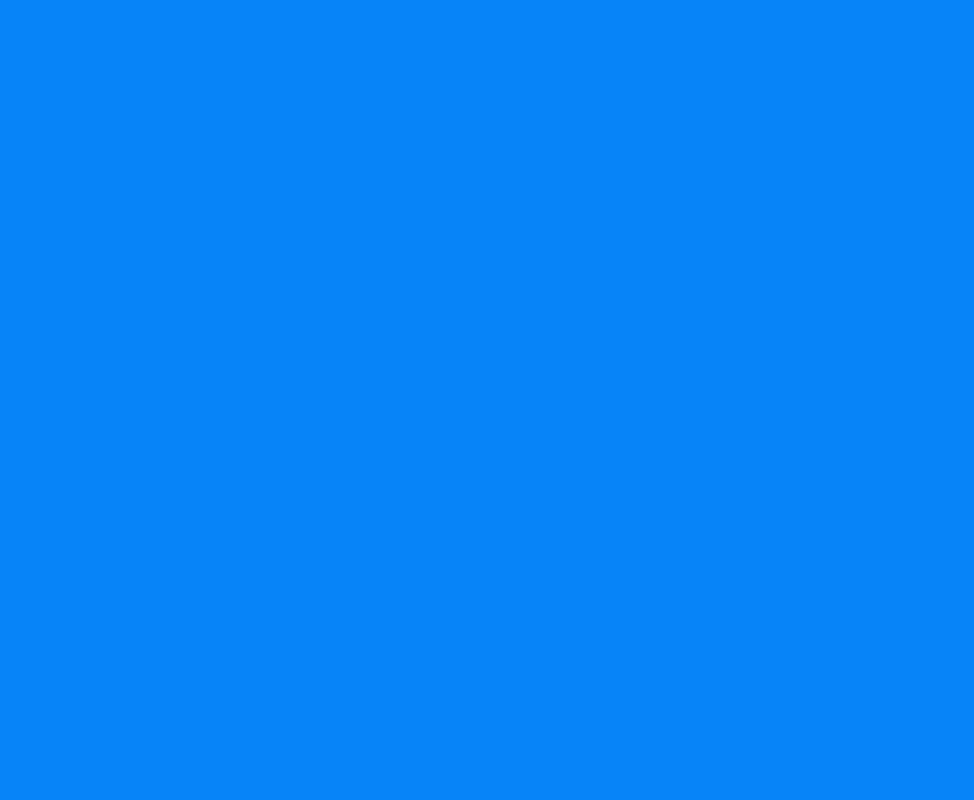
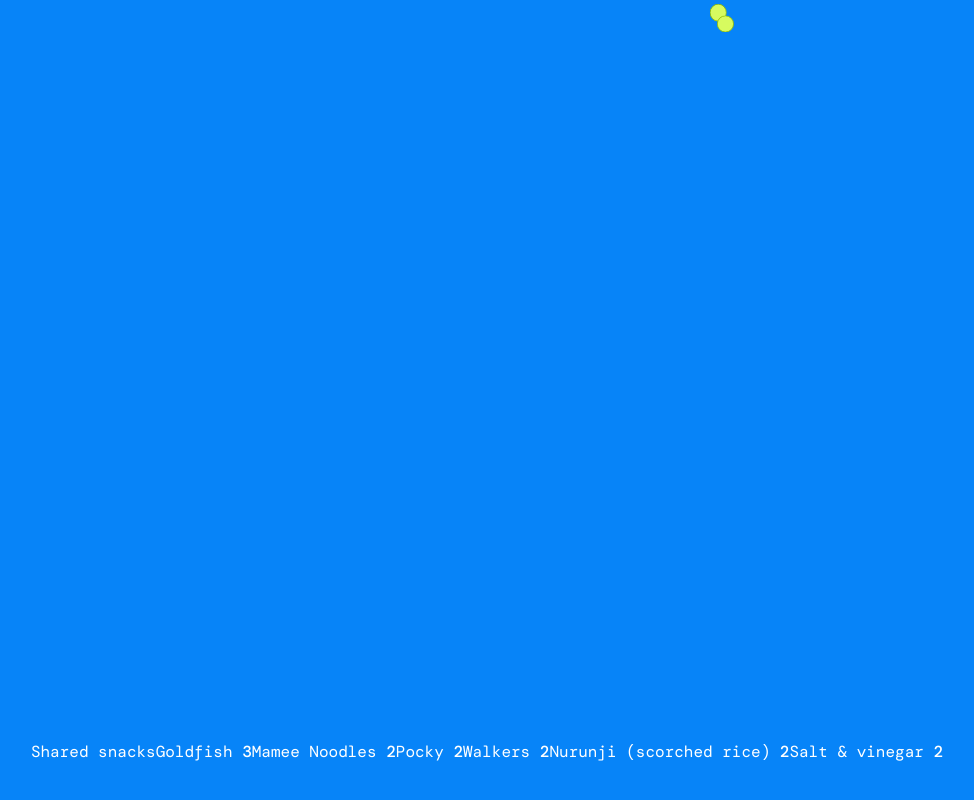
Before and after one commit to charlotteip8/snack, a React (Vite) app: page / in a window 1280 px wide. Shown: the part 1018-1818 px from the top of the page, without its empty margins (153-1127 px from the left). Before the commit the page ends 800 px from the top, so only its background shows below. Built offline with nearby package versions, Linux system fonts and the light colour scheme; the HTML template or start-up script is replaced by a standard one; a web font is replaced by a local one.

Commit message:
update connections

```diff
--- a/src/App.tsx
+++ b/src/App.tsx
@@ -23,9 +23,9 @@ const spots: SnackSpot[] = [
   {
     name: "Sean",
     city: "Vancouver, Canada",
-    snack: "Instant Noodles",
-    note: "Instant Noodles: Secretly eating instant noodles when my parents were not home because they wouldn’t let me",
-    images: [BASE + "assets/848df.png"],
+    snack: "Instant Noodles, Pocky",
+    note: "Instant Noodles: Secretly eating instant noodles when my parents were not home because they wouldn’t let me\nPocky: Going to T&T supermarket with my mom and getting all the pocky flavours",
+    images: [BASE + "assets/848df.png", BASE + "assets/cc873.png"],
     grocery: "T&T Supermarket",
     x: 12.86,
     y: 27.65,
@@ -34,7 +34,7 @@ const spots: SnackSpot[] = [
   {
     name: "Cara",
     city: "Washington, USA",
-    snack: "고래밥 Gorae Bap, Kancho",
+    snack: "고래밥 Gorae bap, Kancho",
     note: "Gorae Bap: Everyone we go on a flight these were like my airplane snacks and I liked traveling so every time I travel I think of goraebap\nKancho: They have fun characters in their chocolate biscuit thing",
     images: [BASE + "assets/72408.png", BASE + "assets/3be4c.png"],
     imageAlts: ["Orion Gorae Bap whale-shaped crackers", "Lotte Kancho chocolate biscuits"],
@@ -73,7 +73,7 @@ const spots: SnackSpot[] = [
   {
     name: "Melody",
     city: "California, USA",
-    snack: "萨其马 (brick with brown sugar syrup)",
+    snack: "萨其马 (funnel cake brick with brown sugar syrup)",
     note: "Funnel Cake: plastic stuck on the snack. picking the plastic film off the snack",
     images: [BASE + "assets/34c14.png"],
     imageAlts: ["Sachima funnel-cake snack with brown sugar syrup"],
@@ -112,7 +112,7 @@ const spots: SnackSpot[] = [
   {
     name: "Nate",
     city: "Georgia, USA",
-    snack: "Bin Bin Rice Cracker, Chocolate Nutella Bun",
+    snack: "Bin Bin Rice Cracker, Chocolate Nutella Bun from a Taiwanese bakery",
     note: "Bin Bin Rice Cracker: Eating a bunch of these while lying on the floor when i was a child\nChocolate Nutella Bun: Ate this for many years while having a nut allergy, but when I was in high school, my aunt finally told me there was nutella inside.",
     images: [BASE + "assets/5286d.png", BASE + "assets/515f6.png"],
     imageAlts: ["Bin Bin rice crackers", "Chocolate Nutella bun"],
@@ -293,8 +293,8 @@ const spots: SnackSpot[] = [
   {
     name: "Kara",
     city: "Hong Kong",
-    snack: "Pizza Chips, Kowloon Dairy Chocolate Milk",
-    note: "Pizza Chips: coming home from school and downing the whole bag oops\nkowloon dairy chocolate milk: washing the bottle and getting money back LOL",
+    snack: "pizza chips, kowloon dairy chocolate milk",
+    note: "pizza chips: coming home from school and downing the whole bag oops\nkowloon dairy chocolate milk: washing the bottle and getting money back LOL",
     images: [BASE + "assets/a855c.png", BASE + "assets/ebf48.png"],
     imageAlts: ["Calbee pizza chips", "Kowloon Dairy chocolate milk"],
     imageLayout: "side-by-side",
@@ -306,7 +306,7 @@ const spots: SnackSpot[] = [
   {
     name: "Isaac",
     city: "Shanghai, China",
-    snack: "Sunflower Seeds, Wang Wang Rice Craker",
+    snack: "Sunflower seeds, Wang Wang Rice Craker",
     note: "Sunflower seeds: Eating out of boredom or during long family gatherings\nWang Wang Rice Cakes:After school treat. Grandma always seemed to have it",
     images: [BASE + "assets/c41d0.png", BASE + "assets/67271.png"],
     imageAlts: ["Sunflower seeds", "Wang Wang Shelly Senbei rice crackers"],
@@ -319,7 +319,7 @@ const spots: SnackSpot[] = [
   {
     name: "Zoe",
     city: "Maryland, USA",
-    snack: "雞蛋仔 , Goldfish",
+    snack: "雞蛋仔 (Egg Waffle), Goldfish",
     note: "Egg Waffle: very specific memory of one time in hk, my grandfather brought me back some for no particular reason. he's a very traditional chinese elderly man so this is the only sign of affection I got from him haha. I also remember my great-aunt on the other side of the family bringing me to this one specific place (in wan chai or something) and buying me one\nGoldfish: no specific memory of this one, but this was probably one of the snacks I ate most in america when I was little. we'd get giant boxes from costco...",
     images: [BASE + "assets/852e5.png", BASE + "assets/98461.png"],
     imageAlts: ["Hong Kong egg waffle", "Cheddar Goldfish crackers"],
@@ -339,15 +339,85 @@ function Arrow({ direction }: { direction: "left" | "right" }) {
   );
 }
 
+// ---- Shared-snack connections -------------------------------------------
+// Each person is tagged with the snacks they share with others.
+// To connect more people, add a tag id to their entry here (key is "Name|City").
+const TAG_LABEL: Record<string, string> = {
+  goldfish: "Goldfish",
+  mamee: "Mamee Noodles",
+  pocky: "Pocky",
+  walkers: "Walkers",
+  nurunji: "Nurunji (scorched rice)",
+  saltvinegar: "Salt & vinegar",
+};
+
+const TAGS: Record<string, string[]> = {
+  "Kayce|Virginia, USA": ["goldfish"],
+  "Isaac|New Jersey, USA": ["goldfish"],
+  "Zoe|Maryland, USA": ["goldfish"],
+  "Angie|Hong Kong": ["mamee"],
+  "Zoe|Hong Kong": ["mamee", "pocky"],
+  "Sean|Vancouver, Canada": ["pocky"],
+  "Katie|Coventry, UK": ["walkers"],
+  "Jiaen|the UK": ["walkers", "saltvinegar"],
+  "Gloria|USA": ["saltvinegar"],
+  "Elaina|Texas, USA": ["nurunji"],
+  "Ed|Virginia, USA": ["nurunji"],
+};
+
+const tagsOf = (i: number): string[] => TAGS[`${spots[i].name}|${spots[i].city}`] ?? [];
+const membersOf = (tag: string): number[] => spots.map((_, i) => i).filter((i) => tagsOf(i).includes(tag));
+const SHARED_TAGS = Object.keys(TAG_LABEL)
+  .filter((t) => membersOf(t).length > 1)
+  .sort((a, b) => membersOf(b).length - membersOf(a).length);
+
+type Link = { from: number; to: number };
+
+const linkPath = (a: number, b: number) => {
+  const A = spots[a];
+  const B = spots[b];
+  const dist = Math.hypot(A.x - B.x, A.y - B.y);
+  const mx = (A.x + B.x) / 2;
+  const my = (A.y + B.y) / 2 - Math.max(dist * 0.22, 2.5);
+  return `M${A.x} ${A.y} Q${mx} ${my} ${B.x} ${B.y}`;
+};
+
 export default function App() {
   const [selected, setSelected] = useState(0);
   const [detailsOpen, setDetailsOpen] = useState(false);
   const [panelMode, setPanelMode] = useState<"story" | "about">("story");
+  const [activeTag, setActiveTag] = useState<string | null>(null);
   const spot = spots[selected];
+
+  const storyOpen = detailsOpen && panelMode === "story";
+  const myTags = tagsOf(selected);
+  const links: Link[] = [];
+  if (activeTag) {
+    const group = membersOf(activeTag).sort((a, b) => spots[a].x - spots[b].x);
+    for (let k = 0; k < group.length - 1; k++) links.push({ from: group[k], to: group[k + 1] });
+  } else if (storyOpen) {
+    const seen = new Set<number>();
+    myTags.forEach((tag) =>
+      membersOf(tag).forEach((m) => {
+        if (m !== selected && !seen.has(m)) {
+          seen.add(m);
+          links.push({ from: selected, to: m });
+        }
+      }),
+    );
+  }
+  const linked = new Set<number>();
+  links.forEach((l) => {
+    linked.add(l.from);
+    linked.add(l.to);
+  });
 
   useEffect(() => {
     const onKeyDown = (event: KeyboardEvent) => {
-      if (event.key === "Escape") setDetailsOpen(false);
+      if (event.key === "Escape") {
+        setDetailsOpen(false);
+        setActiveTag(null);
+      }
       if (event.key === "ArrowRight") setSelected((current) => (current + 1) % spots.length);
       if (event.key === "ArrowLeft") setSelected((current) => (current - 1 + spots.length) % spots.length);
     };
@@ -356,6 +426,7 @@ export default function App() {
   }, []);
 
   const moveSelection = (step: number) => {
+    setActiveTag(null);
     setSelected((current) => (current + step + spots.length) % spots.length);
     setPanelMode("story");
     setDetailsOpen(true);
@@ -382,21 +453,27 @@ export default function App() {
             setDetailsOpen(true);
           }}
         >
-          The Story <span>↗</span>
+          How it works <span>↗</span>
         </button>
       </header>
 
         <section className={`map-stage ${detailsOpen ? "has-selection" : ""}`} aria-label="Interactive world snack map">
           <div className="map-wrap">
             <img className="world-map" src={`${BASE}assets/6552c.png`} alt="Halftone world map" />
+            <svg className="links" viewBox="0 0 100 100" preserveAspectRatio="none" aria-hidden="true">
+              {links.map((l) => (
+                <path key={`${l.from}-${l.to}`} d={linkPath(l.from, l.to)} />
+              ))}
+            </svg>
             {spots.map((item, index) => (
               <button
-                className={`map-pin ${selected === index && detailsOpen && panelMode === "story" ? "is-active" : ""}`}
+                className={`map-pin ${selected === index && storyOpen ? "is-active" : ""} ${linked.has(index) ? "is-linked" : ""} ${links.length > 0 && !linked.has(index) ? "is-dim" : ""}`}
                 key={`${item.name}-${item.city}`}
                 style={{ left: `${item.x}%`, top: `${item.y}%` }}
                 type="button"
                 onClick={() => {
                   setSelected(index);
+                  setActiveTag(null);
                   setPanelMode("story");
                   setDetailsOpen(true);
                 }}
@@ -405,6 +482,20 @@ export default function App() {
               >
                 <img src={`${BASE}assets/${item.asset}`} alt="" />
                 <span className="pin-label">{item.name}</span>
+              </button>
+            ))}
+          </div>
+          <div className="tag-bar" role="group" aria-label="Snacks shared by more than one person">
+            <span className="tag-bar-label">Shared snacks</span>
+            {SHARED_TAGS.map((tag) => (
+              <button
+                key={tag}
+                className="tag-chip"
+                type="button"
+                aria-pressed={activeTag === tag}
+                onClick={() => setActiveTag(activeTag === tag ? null : tag)}
+              >
+                {TAG_LABEL[tag]} <b>{membersOf(tag).length}</b>
               </button>
             ))}
           </div>
@@ -476,13 +567,47 @@ export default function App() {
             </div>
             <div className="story">
               <div className="eyebrow">
-                <span>Hometown</span>
+                <span>Favorite Childhood Snack</span>
                 <span>{spot.city}</span>
               </div>
               <h1 key={spot.snack}>{spot.snack}</h1>
               <div className="memory">
                 <strong>Associated Memory</strong>
                 <p>{spot.note}</p>
+              </div>
+              <div className="shared">
+                <strong>Shared with</strong>
+                {myTags.length > 0 ? (
+                  myTags.map((tag) => (
+                    <div className="shared-row" key={tag}>
+                      <button
+                        className="tag-chip"
+                        type="button"
+                        aria-pressed={activeTag === tag}
+                        onClick={() => setActiveTag(activeTag === tag ? null : tag)}
+                      >
+                        {TAG_LABEL[tag]}
+                      </button>
+                      {membersOf(tag)
+                        .filter((i) => i !== selected)
+                        .map((i) => (
+                          <button
+                            key={i}
+                            className="who-link"
+                            type="button"
+                            onClick={() => {
+                              setSelected(i);
+                              setActiveTag(null);
+                            }}
+                          >
+                            {spots[i].name} · {spots[i].city.split(",")[0]}
+                          </button>
+                        ))}
+                    </div>
+                  ))
+                ) : (
+                  <p className="shared-empty">No one else has this snack yet.</p>
+                )}
               </div>
               {spot.grocery && (
                 <div className="grocery">
```
